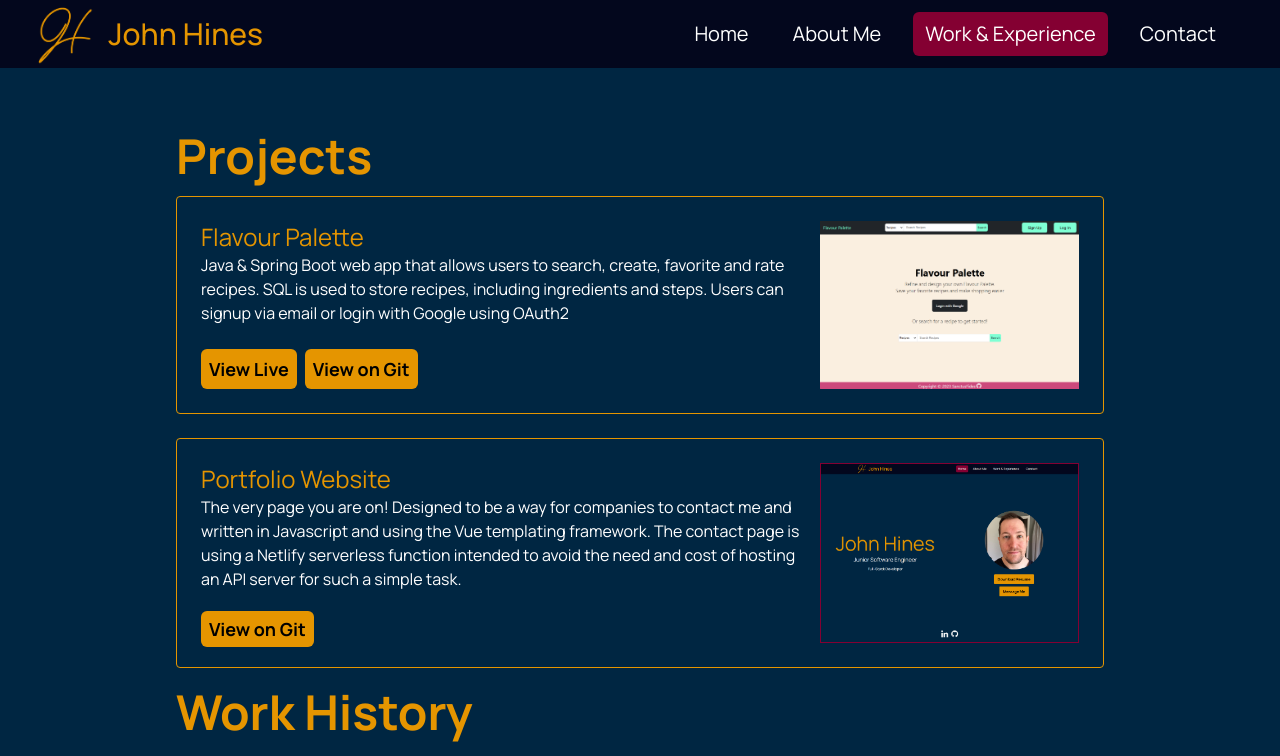
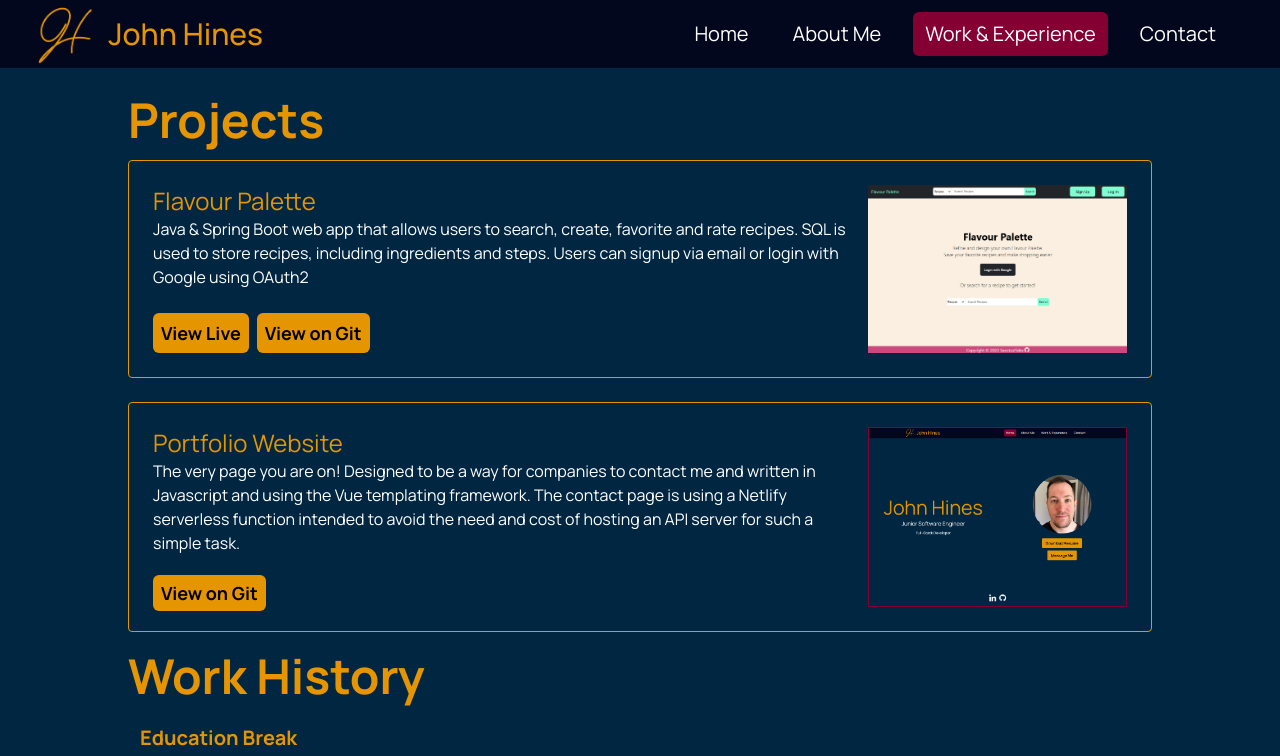
Before and after one commit to SanctusFides/portfolio, a Vue app: page /experience in a window 1280 px wide. Shown: the top 756 px of the page. Built offline with nearby package versions, Linux system fonts and the light colour scheme.

Commit message:
Updated Experience view to have proper ultrawide support. Also tweaked the ultrawide framing to pop in a bit sooner to avoid over strech of previous tier margins

```diff
--- a/src/assets/main.css
+++ b/src/assets/main.css
@@ -10,8 +10,8 @@
   --color-jyellow: #e59500;
   --color-jclaret: #840032;
   --color-jdarkblue: #03071D;
-  --container-8xl: 2820px;
-
+  --container-8xl: 2620px;
+  --container-3xl: 1900px;
 }
 
 
--- a/src/views/AboutView.vue
+++ b/src/views/AboutView.vue
@@ -9,7 +9,7 @@
   <div class="content flex flex-col h-dvh">
     <Navbar />
     <section class="@container font-manrope text-white grow-1 py-4 lg:py-3" >
-      <div class="flex flex-col pt-4 lg:-pt-0 w-full lg:h-full px-4 lg:px-32 mx-auto 2xl:max-w-3/4 @8xl:max-w-2/4">
+      <div class="flex flex-col pt-4 w-full lg:h-full px-4 lg:px-32 mx-auto 2xl:max-w-3/4 @8xl:max-w-2/4">
         <div class="flex lg:flex-row justify-between lg:items-end">
           <h1 class="text-6xl lg:text-8xl text-jyellow font-bold">About Me</h1>
           <img class="rounded-full h-32 lg:h-34" :src="image" alt="image of John Hines" />
--- a/src/views/ExperienceView.vue
+++ b/src/views/ExperienceView.vue
@@ -9,8 +9,10 @@
   <meta name="viewport" content="width=device-width, initial-scale=1.0" />
   <div class="content flex flex-col h-dvh">
     <Navbar />
-    <section class="@container font-manrope text-white grow-1 mx-auto w-full xl:max-w-3/4">
-      <div class="flex flex-col pt-4 lg:-pt-0 w-full lg:h-full px-4 pt-8 md:pt-16 ">
+    <!-- <section class="@container font-manrope text-white grow-1 mx-auto w-full xl:max-w-3/4"> -->
+    <section class="@container font-manrope text-white grow-1 py-4 lg:py-3">
+      <div class="flex flex-col pt-4 w-full lg:h-full px-4 lg:px-32 mx-auto
+      @3xl:max-w-3/4 @8xl:max-w-2/4">
         <h1 class="text-5xl lg:text-5xl text-jyellow font-bold mb-4">Projects</h1>
         <div class="flex flex-col 2xl:flex-row gap-6">
           <FlavourAppBox />
```
